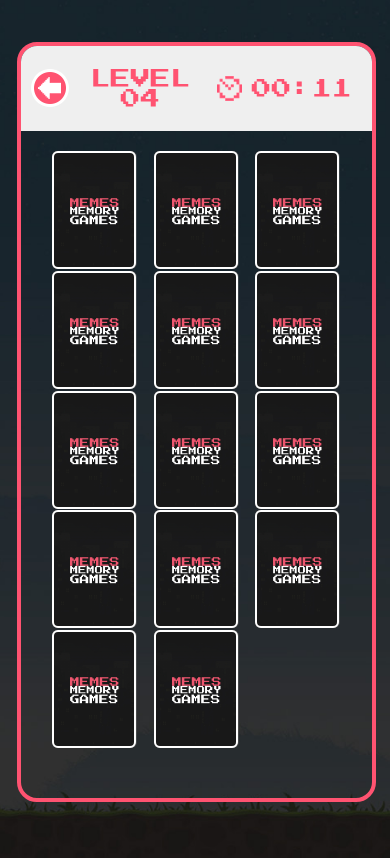
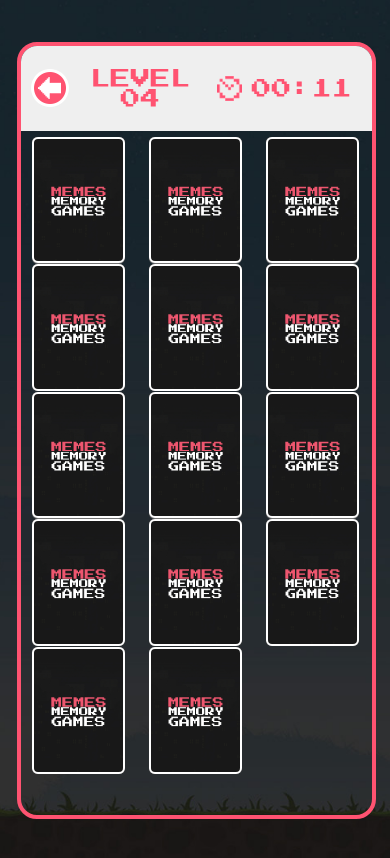
Before and after one commit to ValenteJoao/jogommg, a plain HTML site: page level04.html in a window 390 px wide. Drawn offline with Linux system fonts and the light colour scheme.

Commit message:
Responsivo 2.0

```diff
--- a/estilo/level01.css
+++ b/estilo/level01.css
@@ -65,8 +65,8 @@ main {
 @media (max-width:767px) {
   .grid {
     grid-template-columns: repeat(2, 1fr);
-    gap: 1.8vh;
-    width: 62vw;
+    grid-column-gap: 62px;
+    width: 35vh;
   }
 }
 
--- a/estilo/level02.css
+++ b/estilo/level02.css
@@ -63,8 +63,8 @@ main {
 @media (max-width:767px) {
   .grid {
     grid-template-columns: repeat(3, 1fr);
-    gap: 1.8vh;
-    width: 84vw;
+    grid-column-gap: 16px;
+    width: 39vh;
   }
 }
 
--- a/estilo/level03.css
+++ b/estilo/level03.css
@@ -60,8 +60,8 @@ main {
 @media (max-width:767px) {
   .grid {
     grid-template-columns: repeat(3, 1fr);
-    gap: 1.8vh;
-    width: 84vw;
+    grid-column-gap: 16px;
+    width: 39vh;
   }
 }
 
--- a/estilo/level04.css
+++ b/estilo/level04.css
@@ -42,7 +42,7 @@ main {
     flex-wrap: wrap;
     align-items: center;
     align-content: center;
-    height: 90vh;
+    height: 92vh;
     width: 92vw;
     margin-left: 2vh;
   }
@@ -59,9 +59,11 @@ main {
 
 @media (max-width:767px) {
   .grid {
+    grid-row-gap: 1px;
     grid-template-columns: repeat(3, 1fr);
-    grid-column-gap: 16px;
-    width: 74vw;
+    grid-column-gap: 22px;
+    width: 39vh;
+    height: 72vh;
   }
 }
 
@@ -77,8 +79,8 @@ main {
 
 @media (max-width:767px) {
   .card {
-    width: 10vh;
-    height: 14vh;
+    width: 11vh;
+    height: 15vh;
   }
 }
 
```
